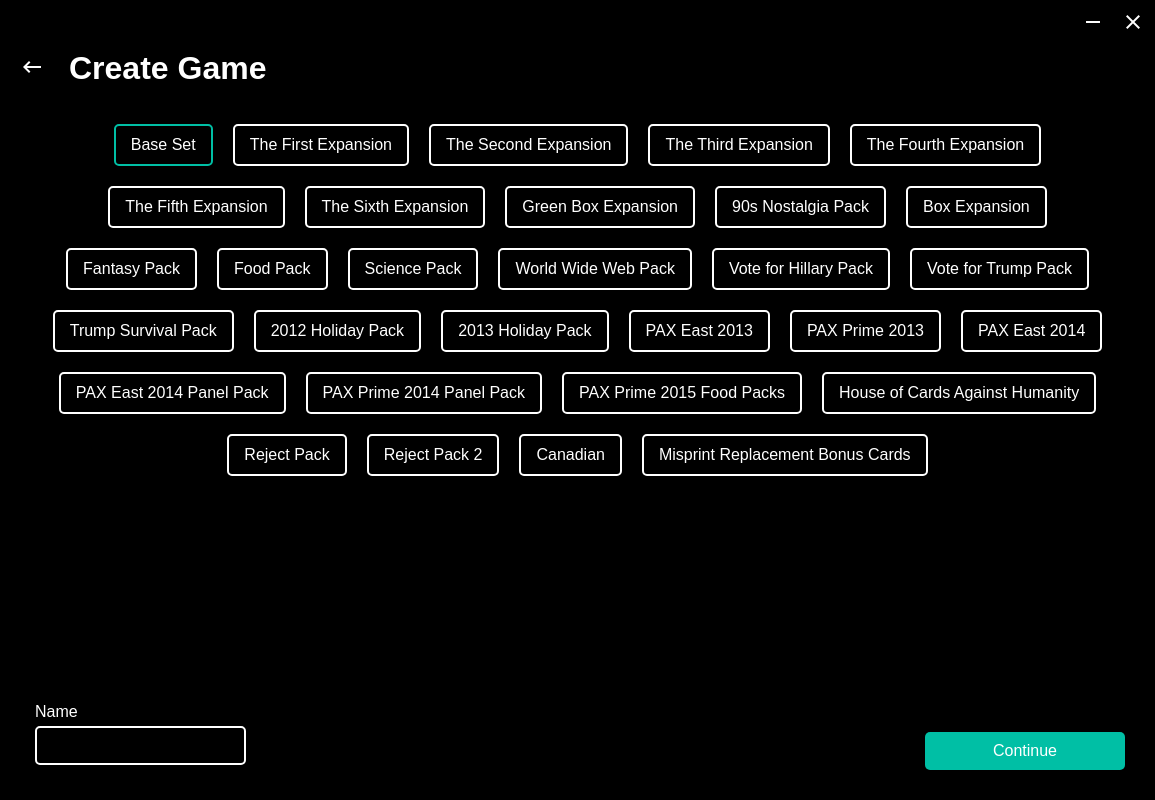
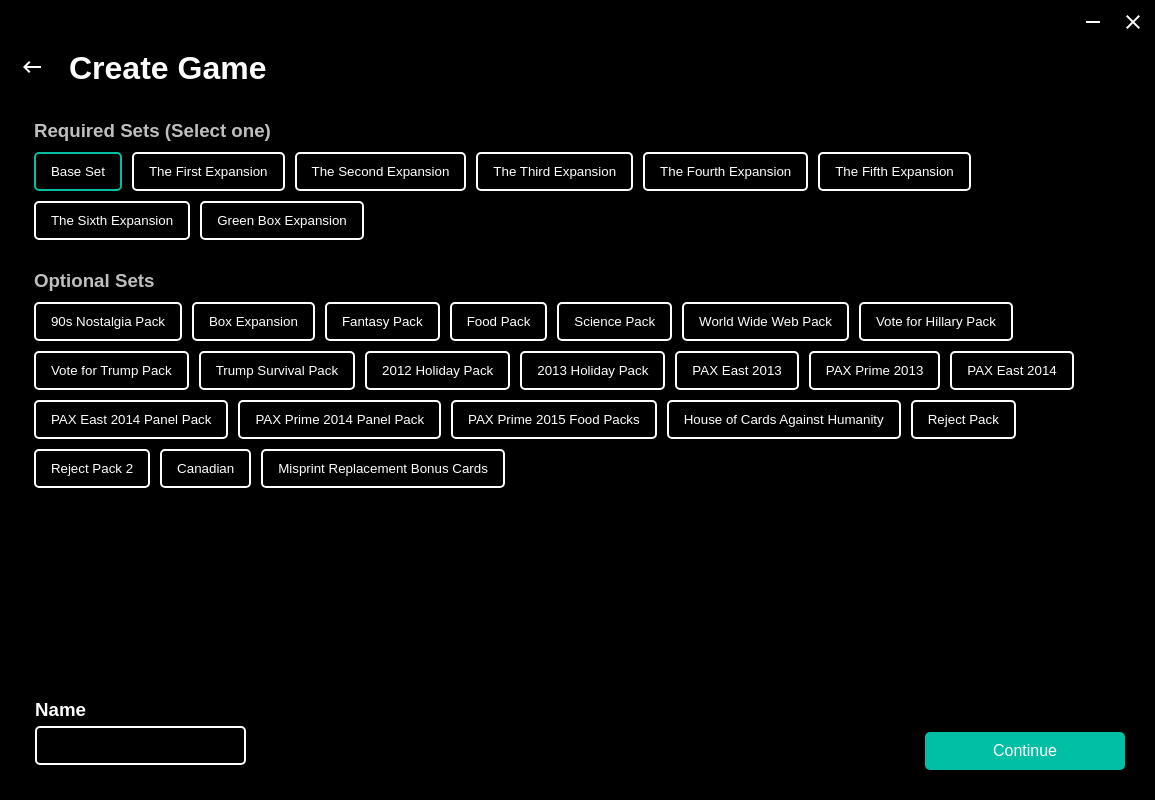
Before and after one commit to Ninkuk/Cards-Against-Humanity-Desktop-App, an Electron app: page create-game.html in a window 1155 px wide. Both pictures are taken after a click on the button "Base Set". Drawn offline with Linux system fonts and the light colour scheme.

Commit message:
added check for required and optional sets in create game

```diff
--- a/create-game.html
+++ b/create-game.html
@@ -19,10 +19,16 @@
 
     <h1 id="page-title">Create Game</h1>
 
-    <div id="card-sets"></div>
+    <div id="card-sets-required" class="card-sets">
+        <h3 class="set-title" id="required-error">Required Sets (Select one)</h3>
+    </div>
+
+    <div id="card-sets-optional" class="card-sets">
+        <h3 class="set-title">Optional Sets</h3>
+    </div>
 
     <div id="name-container" class="code-container">
-        <p>Name</p>
+        <h3>Name</h3>
         <input type="text" name="Name" id="name">
     </div>
 
--- a/css/create-game.css
+++ b/css/create-game.css
@@ -10,20 +10,35 @@
     left: 69px;
 }
 
-#card-sets {
+.card-sets {
+    /* display: inline-block; */
     width: 95%;
     margin: auto;
-    margin-top: 69px;
-    text-align: center;
+    text-align: left;
+
+}
+
+.card-sets h3{
+    margin-left: 5px;
+    margin-bottom: 5px;
+    color: rgba(255, 255, 255, 0.75);
+}
+
+#card-sets-required {
+    margin-top: 75px;
+}
+
+#card-sets-optional{
+    margin-top: 25px;
 }
 
 button {
     cursor: pointer;
     padding: 10px 15px;
-    margin: 10px;
+    margin: 5px;
     border-radius: 5px;
     /* width: 200px; */
-    font-size: 100%;
+    /* font-size: 100%; */
 
 
     background-color: #000000;
--- a/js/create-game.js
+++ b/js/create-game.js
@@ -14,20 +14,32 @@
     "Canadian", "misprint"
 ];
 
-for (let i = 0; i < cardSets.length; i++) {
+for (let i = 0; i < 8; i++) {
     const setName = cardSets[i];
     const setId = cardSetId[i];
 
     let setOption = document.createElement('button');
     setOption.setAttribute('id', `${setId}`);
-    setOption.setAttribute('onClick', `selected('${setId}')`)
+    setOption.setAttribute('onClick', `selected('${setId}', true)`)
     setOption.innerText = setName;
-    document.getElementById('card-sets').appendChild(setOption);
+    document.getElementById('card-sets-required').appendChild(setOption);
+}
+
+for (let i = 8; i < cardSetId.length; i++) {
+    const setName = cardSets[i];
+    const setId = cardSetId[i];
+
+    let setOption = document.createElement('button');
+    setOption.setAttribute('id', `${setId}`);
+    setOption.setAttribute('onClick', `selected('${setId}', false)`)
+    setOption.innerText = setName;
+    document.getElementById('card-sets-optional').appendChild(setOption);
 }
 
 var selectedCategories = [];
+var requiredCategories = 0;
 
-function selected(element) {
+function selected(element, required) {
     var clickedElement = document.getElementById(element);
     if (clickedElement.hasAttribute('class')) {
         clickedElement.removeAttribute('class');
@@ -37,25 +49,49 @@
             if (category == element) {
                 selectedCategories.splice(index, 1);
             }
+
+            if (required) {
+                console.log("this works?");
+                requiredCategories -= 1;
+            }
         }
     } else {
         clickedElement.setAttribute('class', 'selectedOption');
         selectedCategories.push(element);
+
+        if (required) {
+            console.log("this works?2");
+            requiredCategories += 1;
+        }
     }
 }
 
 
 document.getElementById('continue-btn').addEventListener('click', () => {
+    var categoriesReady = false;
+    var nameReady = false;
+
+    if (requiredCategories > 0) {
+        document.getElementById('required-error').style.color = "rgba(255, 255, 255, 0.75)";
+        categoriesReady = true;
+    } else {
+        document.getElementById('required-error').style.color = "#f44336";
+        categoriesReady = false;
+    }
+
     var nameInput = document.getElementById('name');
     var name = nameInput.value;
     if (name == "") {
         nameInput.setAttribute('class', 'input-error');
+        nameReady = false;
     } else {
         nameInput.removeAttribute('class');
+        nameReady = true;
+    }
 
+    if (categoriesReady && nameReady) {
         document.getElementById('continue-btn').style.backgroundColor = "gray";
         document.getElementById('continue-btn').innerText = "Please wait";
-
         var deck = prepareDeck(gameCode);
 
         //generate random number
@@ -95,7 +131,7 @@
 
     //shuffle black and white cards indices
     var blackCards = [];
-    var whiteCards = []
+    var whiteCards = [];
     for (let index = 0; index < selectedCategories.length; index++) {
         blackCards = blackCards.concat(pack[`${selectedCategories[index]}`]["black"]);
         whiteCards = whiteCards.concat(pack[`${selectedCategories[index]}`]["white"]);
@@ -105,18 +141,8 @@
     sessionStorage.setItem('blackCards', JSON.stringify(blackCards));
     sessionStorage.setItem('whiteCards', JSON.stringify(whiteCards));
 
-    blackCardsString = `${blackCards[0]}`
-    whiteCardsString = `${whiteCards[0]}`
-
-    for (let index = 1; index < blackCards.length; index++) {
-        const element = blackCards[index];
-        blackCardsString += ` ${element}`;
-    }
-
-    for (let index = 1; index < whiteCards.length; index++) {
-        const element = whiteCards[index];
-        whiteCardsString += ` ${element}`;
-    }
+    blackCardsString = blackCards.join(" ");
+    whiteCardsString = whiteCards.join(" ");
 
     return [blackCardsString, whiteCardsString];
 }
```
Also changed, not shown: lobby.html (+1 -3 lines).
